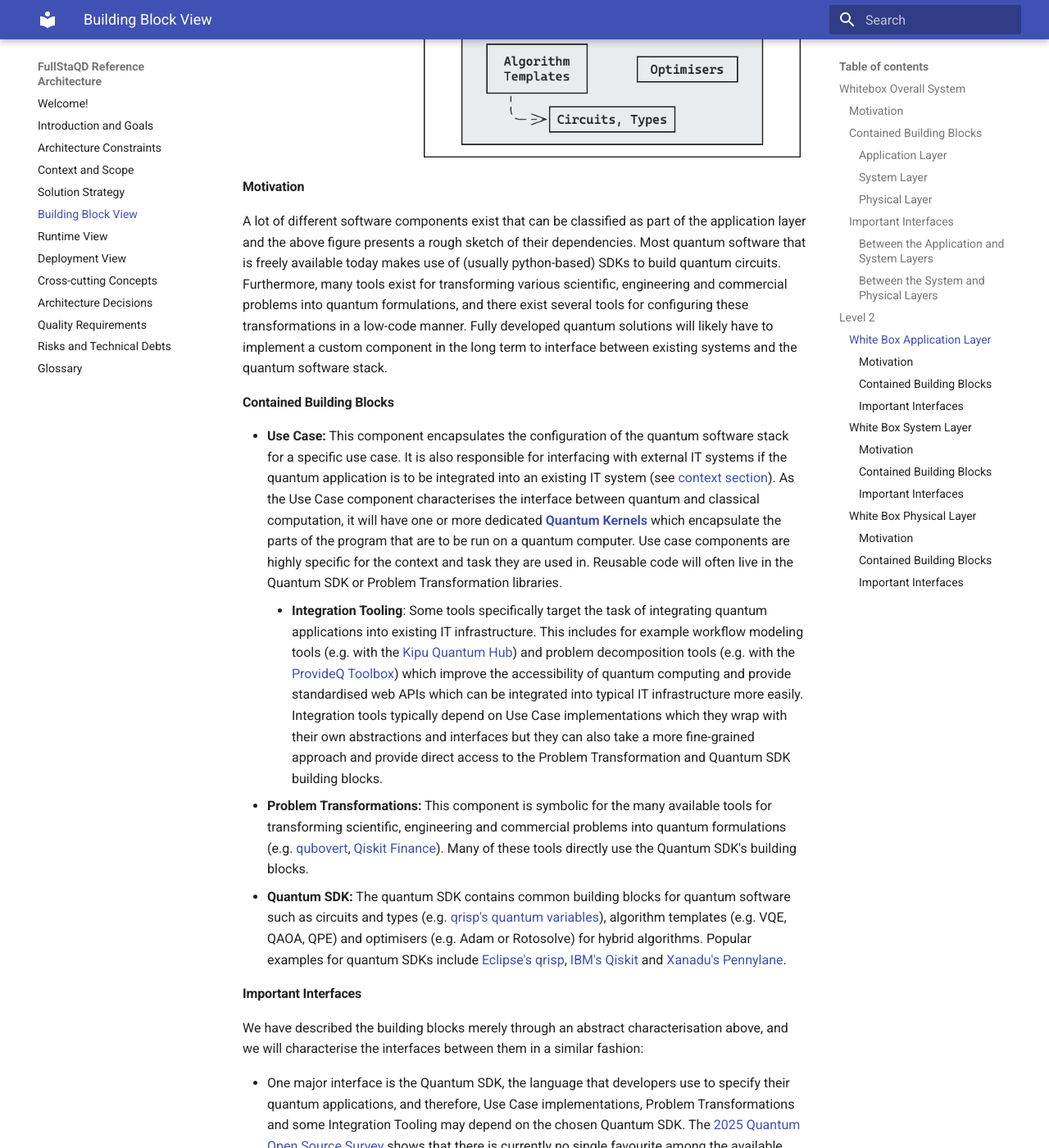
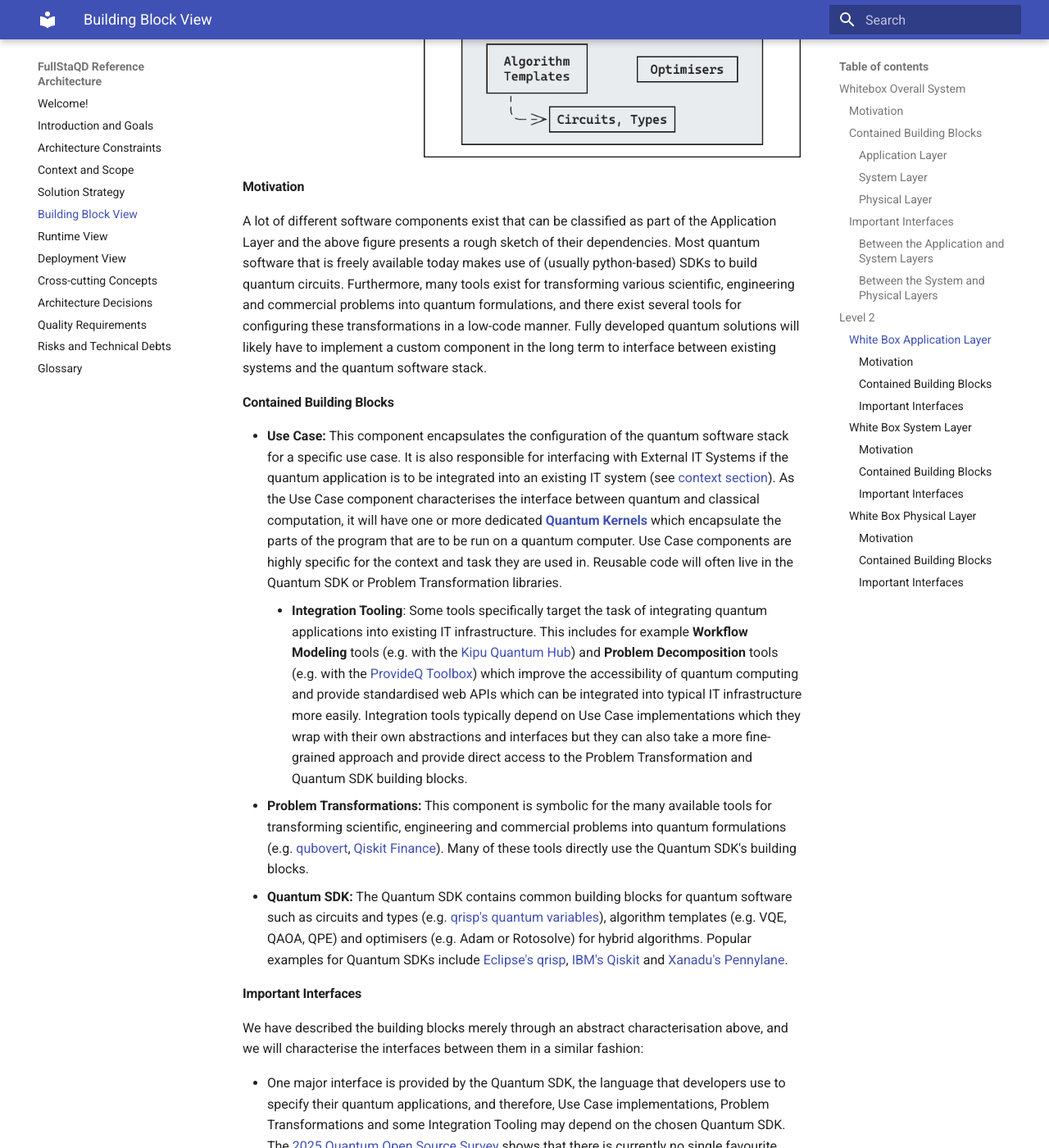
Before and after one commit to FullStaQD/architecture, an MkDocs documentation site: the page built from docs/05_building_block_view.md, in a window 1280 px wide and 1400 px high, scrolled down 3576 px. Shown: the whole window at 82% size. Built offline with MkDocs 1.6.1 and Material for MkDocs 9.7.7, drawn with Linux system fonts in a browser that asks for light colours; some of the changed text lies outside the part shown.

Commit message:
docs(building-blocks): capitalise component names

```diff
--- a/docs/05_building_block_view.md
+++ b/docs/05_building_block_view.md
@@ -9,36 +9,34 @@
 ### Motivation
 
 Quantum software is highly complex, so we use a layered architecture to
-decompose such systems into three layers: the application, system, and physical
-layer.
+decompose such systems into three layers: the Application, System, and Physical
+Layer.
 We rectify this decision with the following three perspectives:
 
-- **Abstraction:** Software in the application layer is implemented on a high
+- **Abstraction:** Software in the Application Layer is implemented on a high
   level and independently from concrete quantum devices.
-  The system layer compiles high-level specifications into device-specific
-  instructions and software in the physical layer targets specific devices with
+  The System Layer compiles high-level specifications into device-specific
+  instructions and software in the Physical Layer targets specific devices with
   low-level control.
-- **Skills**: Developing software for the application layer requires abstract
+- **Skills**: Developing software for the Application Layer requires abstract
   knowledge of quantum computing (e.g. the circuit model) but no understanding
   of its physical implementations is required.
-  For working on the system layer, developers need to have a broad understanding
+  For working on the System Layer, developers need to have a broad understanding
   of various quantum device architectures and
   [deployment concerns](./07_deployment_view.md).
   Detailed knowledge for concrete quantum devices is required to program and
-  operate quantum backends in the physical layer.
-- **Operation**: In the application layer, manual programming or specification for
+  operate quantum backends in the Physical Layer.
+- **Operation**: In the Application Layer, manual programming or specification for
   individual use cases is required.
-  Compilation in the system layer is mostly automated with only high-level
+  Compilation in the System Layer is mostly automated with only high-level
   compilation settings needing to be configured.
-  Execution on the physical layer is fully automated.
+  Execution on the Physical Layer is fully automated.
 
 ### Contained Building Blocks
 
 #### Application Layer
 This layer will involve use-case-specific quantum and hybrid programs, written
 in high-level languages using algorithms, SDKs and libraries.
-
-<!-- *\<Interface(s)\>* -->
 
 ##### Quality Characteristics
 
@@ -84,7 +82,7 @@
 following needs:
 
 * It needs to transmit program specifications from the Application Layer to the
-  System layer.
+  System Layer.
   In the short term, low-level representations like OpenQASM or Qrisp's
   intermediate representation format will suffice but in the long term, programs
   written in high-level quantum programming languages (like
@@ -93,11 +91,12 @@
 * It needs to allow submitting program specification for compilation and
   execution with suitable options available for configuring the compiler.
   Furthermore, the progress and results of execution and compilation tasks
-  should be reported back to the Application layer.
+  should be reported back to the Application Layer.
 
 In the reference implementation, this interface will at first be realised with
 [Qrisp's MLIR interface](https://qrisp.eu/reference/Jasp/MLIR%20Interface.html)
-which currently supports low-level states and operations but is intended to capture Qrisp's [high-level features](https://qrisp.eu/index.html#key-features)
+which currently supports low-level states and operations but is intended to
+capture Qrisp's [high-level features](https://qrisp.eu/index.html#key-features)
 at some point.
 The concrete interface for submitting compilation and execution jobs is yet to
 be determined.
@@ -138,7 +137,7 @@
 #### Motivation
 
 A lot of different software components exist that can be classified as part of
-the application layer and the above figure presents a rough sketch of their
+the Application Layer and the above figure presents a rough sketch of their
 dependencies.
 Most quantum software that is freely available today makes use of (usually
 python-based) SDKs to build quantum circuits.
@@ -153,25 +152,26 @@
 
 - **Use Case:** This component encapsulates the configuration of the quantum
   software stack for a specific use case.
-  It is also responsible for interfacing with external IT systems if the quantum
-  application is to be integrated into an existing IT system (see [context section](./03_context_and_scope.md)).
+  It is also responsible for interfacing with External IT Systems if the quantum
+  application is to be integrated into an existing IT system
+  (see [context section](./03_context_and_scope.md)).
   As the Use Case component characterises the interface between quantum and
   classical computation, it will have one or more dedicated
   [**Quantum Kernels**](./12_glossary.md#quantum-kernel) which encapsulate the
   parts of the program that are to be run on a quantum computer.
-  Use case components are highly specific for the context and task they are used
+  Use Case components are highly specific for the context and task they are used
   in.
   Reusable code will often live in the Quantum SDK or Problem Transformation
   libraries.
     - **Integration Tooling**: Some tools specifically target the task of
       integrating quantum applications into existing IT infrastructure.
-      This includes for example workflow modeling tools (e.g. with the
-      [Kipu Quantum Hub](https://docs.hub.kipu-quantum.com)) and problem
-      decomposition tools (e.g. with the
+      This includes for example **Workflow Modeling** tools (e.g. with the
+      [Kipu Quantum Hub](https://docs.hub.kipu-quantum.com)) and **Problem
+      Decomposition** tools (e.g. with the
       [ProvideQ Toolbox](https://tva.kastel.kit.edu/english/research_177.php))
       which improve the accessibility of quantum computing and provide
-      standardised web APIs which can be integrated into typical IT infrastructure
-      more easily.
+      standardised web APIs which can be integrated into typical IT
+      infrastructure more easily.
       Integration tools typically depend on Use Case implementations which they
       wrap with their own abstractions and interfaces but they can also take a
       more fine-grained approach and provide direct access to the Problem
@@ -182,12 +182,12 @@
   [qubovert](https://qubovert.readthedocs.io/en/latest/),
   [Qiskit Finance](https://github.com/qiskit-community/qiskit-finance)).
   Many of these tools directly use the Quantum SDK's building blocks.
-- **Quantum SDK:** The quantum SDK contains common building blocks for quantum
+- **Quantum SDK:** The Quantum SDK contains common building blocks for quantum
   software such as circuits and types (e.g.
   [qrisp's quantum variables](https://qrisp.eu/reference/Core/index.html#quantumvariable)),
   algorithm templates (e.g. VQE, QAOA, QPE) and optimisers (e.g. Adam or
   Rotosolve) for hybrid algorithms.
-  Popular examples for quantum SDKs include [Eclipse's qrisp](https://qrisp.eu),
+  Popular examples for Quantum SDKs include [Eclipse's qrisp](https://qrisp.eu),
   [IBM's Qiskit](https://github.com/Qiskit/qiskit) and
   [Xanadu's Pennylane](https://pennylane.ai).
 
@@ -196,10 +196,10 @@
 characterisation above, and we will characterise the interfaces between them in
 a similar fashion:
 
-* One major interface is the Quantum SDK, the language that developers use to
-  specify their quantum applications, and therefore, Use Case implementations,
-  Problem Transformations and some Integration Tooling may depend on the chosen
-  Quantum SDK.
+* One major interface is provided by the Quantum SDK, the language that
+  developers use to specify their quantum applications, and therefore, Use Case
+  implementations, Problem Transformations and some Integration Tooling may
+  depend on the chosen Quantum SDK.
   The [2025 Quantum Open Source Survey](https://unitaryfoundation.github.io/survey-2025/#Software)
   shows that there is currently no single favourite among the available
   Quantum SDKs, so to facilitate adoption of a standardised quantum software
@@ -211,7 +211,8 @@
 * Integration Tooling can provide access to the Use Case implementations and
   Problem Transformations with a unified interfaces (e.g. for progress updates
   and configuration) but the data/payload types for the submitted problem
-  instances are still specific to the Use Case implementation and Problem Transformation which they wrap.
+  instances are still specific to the Use Case implementation and Problem
+  Transformation which they wrap.
 
 ### White Box System Layer {#_white_box_sys_layer}
 
@@ -220,7 +221,7 @@
 </figure>
 
 #### Motivation
-The main task of the system layer is compile translate high-level quantum
+The main task of the System Layer is compile translate high-level quantum
 program specifications into low-level programs that can be executed on physical
 quantum hardware.
 Furthermore, the system layer also covers the integration into high-performance
@@ -248,11 +249,11 @@
   representation), splits it into a classical and a
   [quantum kernel](./12_glossary.md#quantum-kernel), and calls the classical and
   quantum compiler with these kernels, respecitvely.
-    - **Frontend:** A frontend acts as a facade to the compiler that parses some
+    - **Frontend:** A Frontend acts as a facade to the compiler that parses some
       program specification format (such as source code or an intermediate
       representation, splits it into a classical and a
-      [quantum kernel](./12_glossary.md#quantum-kernel), and calls the classical
-      and quantum compiler with these kernels, respectively.
+      [quantum kernel](./12_glossary.md#quantum-kernel), and calls the Classical
+      and Quantum Compiler with these kernels, respectively.
       The term "frontend" is to be understood as a programming language frontend
       for the compiler (cf.
       [`gcc`'s page on frontends](https://gcc.gnu.org/frontends.html)), meaning
@@ -298,37 +300,37 @@
 </figure>
 
 #### Motivation
-The physical layer is responsible for the execution of quantum programs, either
+The Physical Layer is responsible for the execution of quantum programs, either
 on physical quantum hardware or a classical simulator.
 Its implementation is highly dependent on the hardware architecture, vendor and
 concrete device.
 As such, the key architectural characteristic here is to either have the vendor
-implement our interface towards the system layer, or to implement an adapter
+implement our interface towards the System Layer, or to implement an adapter
 that translates our interface to the vendor's interface.
 
 #### Contained Building Blocks
 * **Common Quantum Device Interface Adapter:** This component acts as a facade
   to the quantum device's internals by implementing the common quantum device
-  interface used between the system and physical layer.
+  interface used between the System and Physical Layer.
   If the quantum simulator or the quantum device firmware already implements the
   common quantum device interface, this component is not needed.
 * **Quantum System Controller:** This component contains the firmware of the
   physical quantum device.
   It is responsible for controlling the physical quantum device, for example
   triggering lasers and sensors in superconducting hardware.
-* **Simulator:** Instead of a physical quantum device with a quantum system
-  controller the execution of the quantum program can also be carried out by a
-  quantum computing simulator running on classical hardware.
-  A physical layer implementation will usually either have a simulator or a
+* **Simulator:** Instead of a physical quantum device with a Quantum System
+  Controller the execution of the quantum program can also be carried out by a
+  quantum computing Simulator running on classical hardware.
+  A Physical Layer implementation will usually either have a simulator or a
   physical quantum device but not both.
 
 #### Important Interfaces
-- The common quantum device interface used by the system layer to interact with
-  the physical layer is described in the
+- The common quantum device interface used by the System Layer to interact with
+  the Physical Layer is described in the
   [overall system](#_whitebox_overall_system) section.
-- Within the physical layer, the protocols and interfaced used are highly
+- Within the Physical Layer, the protocols and interfaced used are highly
   dependent on the concrete quantum device or simulator.
-  This dependency is hidden to the system layer by the common quantum device
+  This dependency is hidden to the System Layer by the common quantum device
   interface.
 
 The reference implementation's concrete interfaces between adjacent layers are
```
Also changed, not shown: other parts of docs/05_building_block_view.md (+24 -23 lines).
